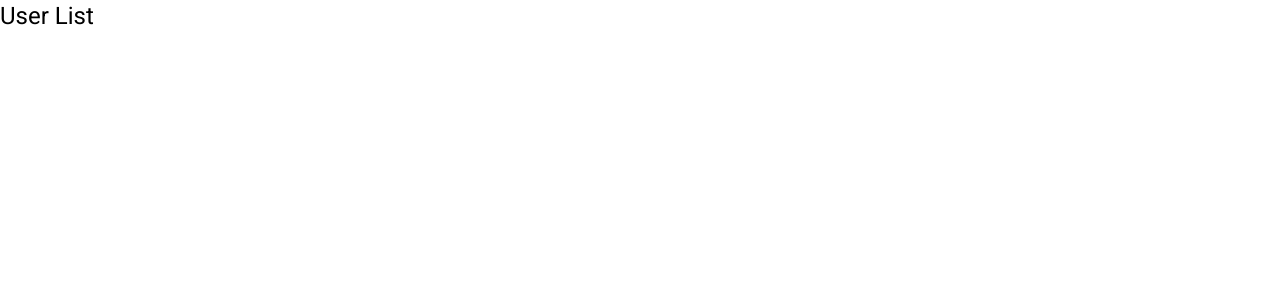
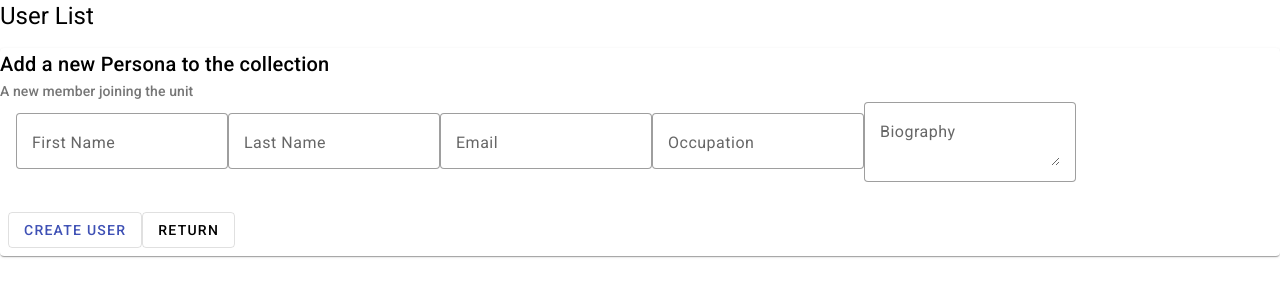
Before and after one commit to PennecStv/persona-pilot, an Angular app: page /add in a window 1280 px wide. Before the commit this address led to /. Shown: the top 300 px of the page. Built offline with nearby package versions, Linux system fonts and the light colour scheme.

Commit message:
feat: add user

```diff
--- a/src/app/app.module.ts
+++ b/src/app/app.module.ts
@@ -24,6 +24,7 @@ import { AppRoutingModule } from './app-routing.module';
 import { RouterModule } from '@angular/router';
 import { HttpClientModule } from '@angular/common/http';
 import { routes } from './app.routes';
+import { AddUserComponent } from './user/add-user/add-user.component';
 
 @NgModule({
   declarations: [
@@ -31,6 +32,7 @@ import { routes } from './app.routes';
     UserComponent,
     DetailUserComponent,
     UpdateUserComponent,
+    AddUserComponent,
   ],
   imports: [
     BrowserModule,
--- a/src/app/app.routes.ts
+++ b/src/app/app.routes.ts
@@ -2,10 +2,12 @@ import { Routes } from '@angular/router';
 import { UserComponent } from './user/user.component';
 import { DetailUserComponent } from './user/detail-user/detail-user.component';
 import { UpdateUserComponent } from './user/update-user/update-user.component';
+import { AddUserComponent } from './user/add-user/add-user.component';
 
 export const routes: Routes = [
   { path: '', redirectTo: 'home', pathMatch: 'full' },
   { path: 'home', component: UserComponent },
   { path: 'user/:id', component: DetailUserComponent },
   { path: 'update/user/:id', component: UpdateUserComponent },
+  { path: 'add', component: AddUserComponent },
 ];
--- a/src/app/shared/models/user.model.ts
+++ b/src/app/shared/models/user.model.ts
@@ -5,4 +5,15 @@ export class User {
   email!: string;
   occupation!: string;
   bio!: string;
+
+  isNull(): boolean {
+    return (
+      this.id === undefined &&
+      this.first_name === undefined &&
+      this.last_name === undefined &&
+      this.email === undefined &&
+      this.occupation === undefined &&
+      this.bio === undefined
+    );
+  }
 }
--- a/src/app/shared/services/http.service.ts
+++ b/src/app/shared/services/http.service.ts
@@ -26,4 +26,8 @@ export class HttpService {
   public deleteUser(id: string): Observable<User> {
     return this.httpClient.delete<User>(`${this.apiURL}/${id}`);
   }
+
+  public createUser(user: User): Observable<User> {
+    return this.httpClient.post<User>(`${this.apiURL}`, user);
+  }
 }
--- a/src/app/shared/services/users.service.ts
+++ b/src/app/shared/services/users.service.ts
@@ -35,14 +35,7 @@ export class UsersService {
     this.isLoading.next(true);
     const userData = this.selectedUser.getValue();
 
-    if (userData) {
-      // Update locally
-      const updatedUsers = this.users.value.map((user) =>
-        user.id === userData.id ? userData : user
-      );
-
-      this.users.next(updatedUsers);
-
+    if (!userData.isNull()) {
       this.http.updateUser(userData).subscribe();
 
       this.fetchUsers();
@@ -56,4 +49,14 @@ export class UsersService {
 
     this.http.deleteUser(id).subscribe();
   }
+
+  public createUser(user: User) {
+    this.isLoading.next(true);
+
+    if (!user.isNull()) {
+      this.http.createUser(user).subscribe();
+
+      this.fetchUsers();
+    }
+  }
 }
--- a/src/app/user/add-user/add-user.component.html
+++ b/src/app/user/add-user/add-user.component.html
@@ -1 +1,44 @@
-<p>add-user works!</p>
+<mat-card ngClass="user-detail-card">
+  <mat-card-title> Add a new Persona to the collection </mat-card-title>
+  <mat-card-subtitle> A new member joining the unit </mat-card-subtitle>
+  <mat-card-content>
+    <form>
+      <mat-form-field appearance="outline">
+        <mat-label>First Name</mat-label>
+        <input matInput [(ngModel)]="newUser.first_name" name="first-name" />
+      </mat-form-field>
+
+      <mat-form-field appearance="outline">
+        <mat-label>Last Name</mat-label>
+        <input matInput [(ngModel)]="newUser.last_name" name="last-name" />
+      </mat-form-field>
+
+      <mat-form-field appearance="outline">
+        <mat-label>Email</mat-label>
+        <input matInput [(ngModel)]="newUser.email" name="email" />
+      </mat-form-field>
+
+      <mat-form-field appearance="outline">
+        <mat-label>Occupation</mat-label>
+        <input matInput [(ngModel)]="newUser.occupation" name="occupation" />
+      </mat-form-field>
+
+      <mat-form-field appearance="outline">
+        <mat-label>Biography</mat-label>
+        <textarea matInput [(ngModel)]="newUser.bio" name="bio"></textarea>
+      </mat-form-field>
+    </form>
+  </mat-card-content>
+
+  <mat-card-actions>
+    <button
+      mat-stroked-button
+      color="primary"
+      [routerLink]="['/home']"
+      (click)="onSubmit()"
+    >
+      CREATE USER
+    </button>
+    <button mat-stroked-button [routerLink]="['/home']">RETURN</button>
+  </mat-card-actions>
+</mat-card>
--- a/src/app/user/add-user/add-user.component.ts
+++ b/src/app/user/add-user/add-user.component.ts
@@ -1,10 +1,24 @@
-import { Component } from '@angular/core';
+import { Component, OnInit } from '@angular/core';
+import { ActivatedRoute } from '@angular/router';
+import { User } from 'src/app/shared/models/user.model';
+import { UsersService } from 'src/app/shared/services/users.service';
 
 @Component({
   selector: 'app-add-user',
   templateUrl: './add-user.component.html',
-  styleUrls: ['./add-user.component.css']
+  styleUrls: ['./add-user.component.css'],
 })
 export class AddUserComponent {
+  constructor(
+    private userService: UsersService,
+    private activatedRoute: ActivatedRoute
+  ) {}
 
+  newUser: User = new User();
+
+  onSubmit(): void {
+    this.userService.createUser(this.newUser);
+
+    this.newUser = new User();
+  }
 }
--- a/src/app/user/user.component.html
+++ b/src/app/user/user.component.html
@@ -2,6 +2,8 @@
 </mat-spinner>
 
 <ng-template #loadingFinished>
+  <button mat-raised-button routerLink="/add">ADD USER</button>
+
   <table mat-table [dataSource]="userDataSource">
     <ng-container matColumnDef="id">
       <th mat-header-cell *matHeaderCellDef>ID</th>
```
